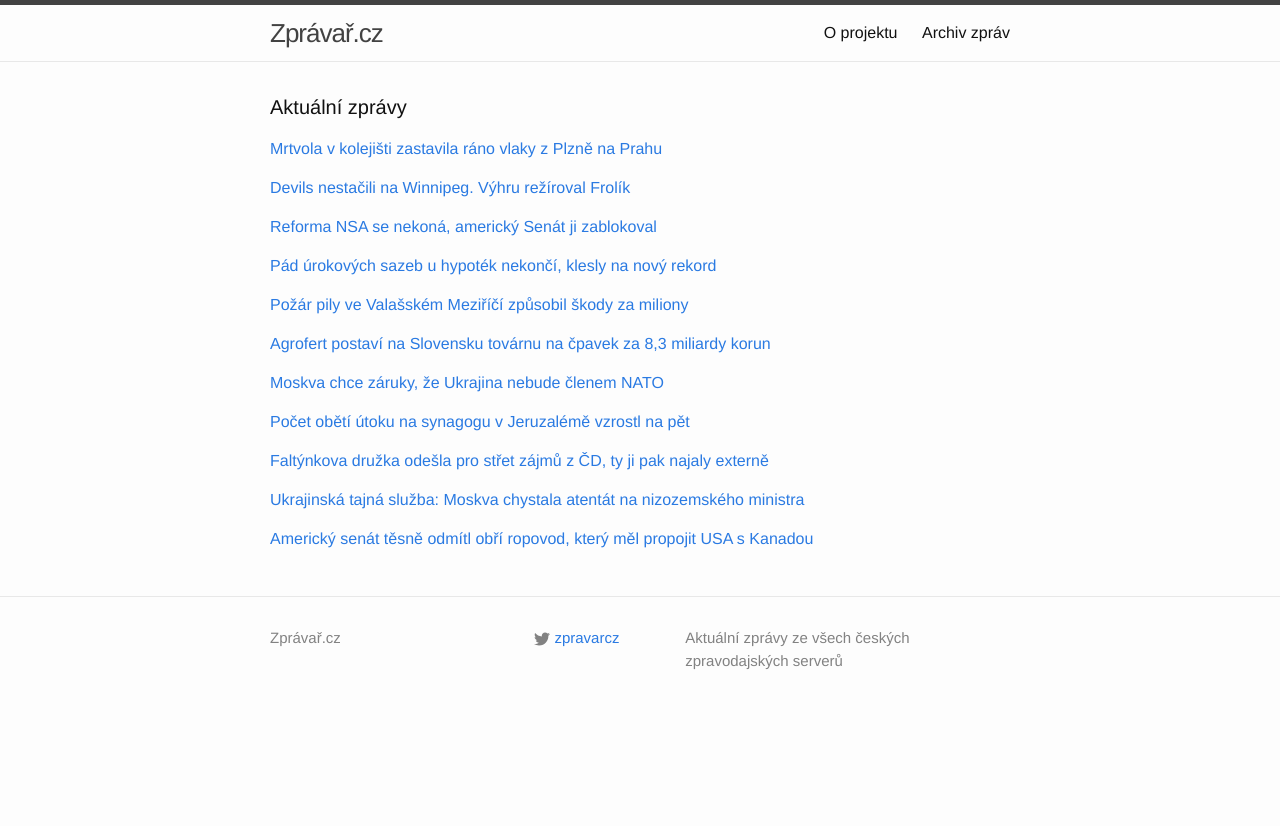
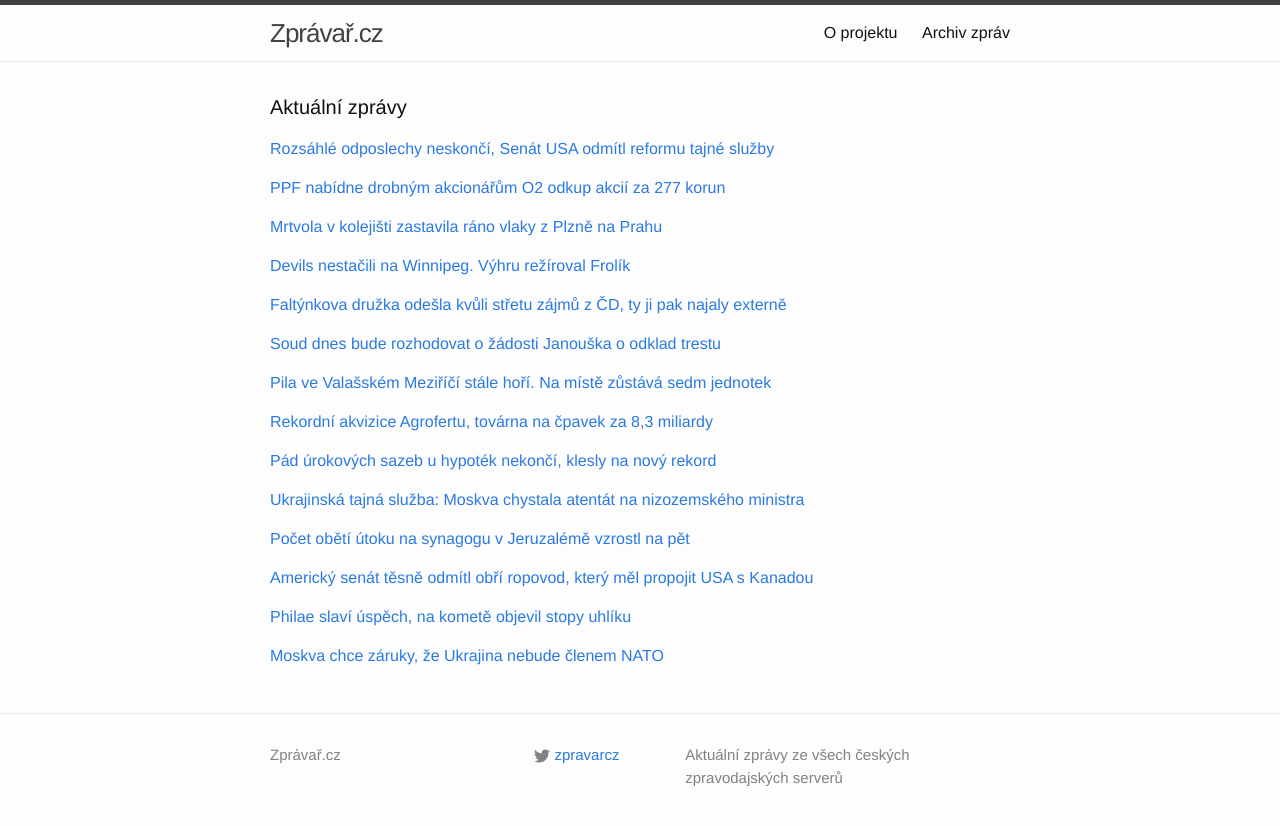
Before and after one commit to adliska/zpravar, a Jekyll site: the page built from index.html, in a window 1280 px wide. Shown: the top 826 px of the page. Built offline with Jekyll 4.4.1, drawn with Linux system fonts in a browser that asks for light colours; some of the changed lines change nothing that is shown.

Commit message:
zpravar news update

```diff
--- a/index.html
+++ b/index.html
@@ -5,8 +5,29 @@ layout: default
 <div class="home">
     <h1 class="page-heading">Aktuální zprávy</h1>
 
-<p><a href="javascript:;" onclick="toggle_visibility('zpravy0')">Mrtvola v kolejišti zastavila ráno vlaky z Plzně na Prahu</a></p>
+<p><a href="javascript:;" onclick="toggle_visibility('zpravy0')">Rozsáhlé odposlechy neskončí, Senát USA odmítl reformu tajné služby</a></p>
 <div id="zpravy0" style="display:none">
+<ul>
+<li><a href=http://zpravy.e15.cz/zahranicni/politika/rozsahle-odposlechy-neskonci-senat-usa-odmitl-reformu-tajne-sluzby-1138132>Rozsáhlé odposlechy neskončí, Senát USA odmítl reformu tajné služby - zpravy.e15.cz</a></li>
+<li><a href=http://www.ceskatelevize.cz/ct24/svet/292856-reforma-nsa-se-nekona-americky-senat-ji-zablokoval/>Reforma NSA se nekoná, americký Senát ji zablokoval - www.ceskatelevize.cz</a></li>
+<li><a href=http://www.lidovky.cz/senat-americkeho-kongresu-zablokoval-reformu-nsa-muze-dal-monitorovat-internet-i-telefony-ghv-/zpravy-svet.aspx?c=A141119_072933_ln_zahranici_ele>Americká NSA se nezmění, může dál monitorovat internet i telefony  - www.lidovky.cz</a></li>
+<li><a href=http://zpravy.aktualne.cz/zahranici/mocna-nsa-se-menit-nebude-senat-reformu-zablokoval/r~a8c3200e6fb011e4bdad0025900fea04/>Mocná NSA se měnit nebude, Senát reformu zablokoval - zpravy.aktualne.cz</a></li>
+<li><a href=http://www.novinky.cz/zahranicni/amerika/353849-republikansti-senatori-smetli-reformu-zkompromitovane-vyzvedne-sluzby-nsa.html>Republikánští senátoři smetli reformu zkompromitované výzvědné služby NSA  - www.novinky.cz</a></li>
+<li><a href=http://www.ceskenoviny.cz/zpravy/zpravy/senat-zablokoval-reformu-zkompromitovane-vyzvedne-sluzby-nsa/1148771>Senát zablokoval reformu zkompromitované výzvědné služby NSA - www.ceskenoviny.cz</a></li>
+<li><a href=http://zpravy.idnes.cz/reforma-nsa-neprosla-senatem-dit-/zahranicni.aspx?c=A141119_023006_zahranicni_neh>NSA se měnit nebude, podle republikánů by to pomohlo jen nepřátelům USA - zpravy.idnes.cz</a></li>
+</ul>
+</div><p><a href="javascript:;" onclick="toggle_visibility('zpravy1')">PPF nabídne drobným akcionářům O2 odkup akcií za 277 korun</a></p>
+<div id="zpravy1" style="display:none">
+<ul>
+<li><a href=http://zpravy.e15.cz/burzy-a-trhy/ceske-akcie/ppf-nabidne-drobnym-akcionarum-o2-odkup-akcii-za-277-korun-1138134>PPF nabídne drobným akcionářům O2 odkup akcií za 277 korun - zpravy.e15.cz</a></li>
+<li><a href=http://byznys.ihned.cz/zpravodajstvi-cesko/c1-63139010-kellnerovo-gesto-ppf-casti-minoritnich-podilniku-o2-opet-nabizi-odkup-akcii>Kellnerovo gesto: PPF části minoritních podílníků O2 opět nabízí odkup akcií - byznys.ihned.cz</a></li>
+<li><a href=http://ekonomika.idnes.cz/ppf-vyplati-minoritni-akcionare-o2-nazev-si-pojistila-na-sedm-let-phm-/ekoakcie.aspx?c=A141119_084051_ekoakcie_neh>O2 si pojistila používání svého názvu, PPF vyplatí drobné akcionáře - ekonomika.idnes.cz</a></li>
+<li><a href=http://www.denik.cz/ekonomika/ppf-nabidne-drobnym-akcionarum-o2-odkup-akcii-za-277-korun-20141119.html>PPF nabídne drobným akcionářům O2 odkup akcií za 277 korun - www.denik.cz</a></li>
+<li><a href=http://zpravy.aktualne.cz/ekonomika/ppf-laka-drobne-akcionare-o2-k-prodeji-nabizi-277-korun/r~51a0956c6fc011e48477002590604f2e/>PPF láká drobné akcionáře O2 k prodeji. Nabízí 277 korun - zpravy.aktualne.cz</a></li>
+<li><a href=http://www.financninoviny.cz/zpravodajstvi/zpravy/ppf-nabidne-drobnym-akcionarum-o2-odkup-akcii-za-277-kc/1148825>PPF nabídne drobným akcionářům O2 odkup akcií za 277 Kč - www.financninoviny.cz</a></li>
+</ul>
+</div><p><a href="javascript:;" onclick="toggle_visibility('zpravy2')">Mrtvola v kolejišti zastavila ráno vlaky z Plzně na Prahu</a></p>
+<div id="zpravy2" style="display:none">
 <ul>
 <li><a href=http://praha.idnes.cz/nejezdily-vlaky-mezi-berounem-a-zdicemi-f0i-/praha-zpravy.aspx?c=A141119_070422_praha-zpravy_skr>Mrtvola v kolejišti zastavila ráno vlaky z Plzně na Prahu - praha.idnes.cz</a></li>
 <li><a href=http://www.rozhlas.cz/_zprava/mezi-berounem-a-zdicemi-uz-vlaky-jezdi-provoz-prerusil-nalez-mrtveho-cloveka-v-kolejisti--1422027>Mezi Berounem a Zdicemi už vlaky jezdí, provoz přerušil nález mrtvého člověka v kolejišti - www.rozhlas.cz</a></li>
@@ -15,8 +36,8 @@ layout: default
 <li><a href=http://www.rozhlas.cz/_zprava/mezi-berounem-a-zdicemi-nejezdi-vlaky-v-kolejisti-nasli-mrtveho-cloveka--1422027>Mezi Berounem a Zdicemi nejezdí vlaky, v kolejišti našli mrtvého člověka  - www.rozhlas.cz</a></li>
 <li><a href=http://praha.idnes.cz/nejezdi-vlaky-mezi-berounem-a-zdicemi-dww-/praha-zpravy.aspx?c=A141119_070422_praha-zpravy_skr>Mezi Berounem a Zdicemi nejezdí vlaky, na kolejích se našla mrtvola - praha.idnes.cz</a></li>
 </ul>
-</div><p><a href="javascript:;" onclick="toggle_visibility('zpravy1')">Devils nestačili na Winnipeg. Výhru režíroval Frolík</a></p>
-<div id="zpravy1" style="display:none">
+</div><p><a href="javascript:;" onclick="toggle_visibility('zpravy3')">Devils nestačili na Winnipeg. Výhru režíroval Frolík</a></p>
+<div id="zpravy3" style="display:none">
 <ul>
 <li><a href=http://sport.aktualne.cz/devils-nestacili-na-winnipeg-vyhru-reziroval-frolik/r~b77a82e06f9c11e4a10c0025900fea04/>Devils nestačili na Winnipeg. Výhru režíroval Frolík - sport.aktualne.cz</a></li>
 <li><a href=http://www.rozhlas.cz/_zprava/frolik-zastinil-ceske-hvezdy-z-new-jersey-toronto-schytalo-debakl--1422029>Frolík zastínil české hvězdy z New Jersey, Toronto schytalo debakl - www.rozhlas.cz</a></li>
@@ -25,58 +46,46 @@ layout: default
 <li><a href=http://www.sportovninoviny.cz/zpravy/frolik-pomohl-winnipegu-k-vyhre-elias-ukoncil-golovy-pust/1148797>Frolík pomohl Winnipegu k výhře, Eliáš ukončil gólový půst - www.sportovninoviny.cz</a></li>
 <li><a href=http://sport.aktualne.cz/havlatuv-gol-nestacil-winnipeg-vyhral-i-diky-trefe-frolika/r~b77a82e06f9c11e4a10c0025900fea04/>Havlátův gól nestačil. Winnipeg vyhrál i díky trefě Frolíka - sport.aktualne.cz</a></li>
 </ul>
-</div><p><a href="javascript:;" onclick="toggle_visibility('zpravy2')">Reforma NSA se nekoná, americký Senát ji zablokoval</a></p>
-<div id="zpravy2" style="display:none">
+</div><p><a href="javascript:;" onclick="toggle_visibility('zpravy4')">Faltýnkova družka odešla kvůli střetu zájmů z ČD, ty ji pak najaly externě</a></p>
+<div id="zpravy4" style="display:none">
 <ul>
-<li><a href=http://www.ceskatelevize.cz/ct24/svet/292856-reforma-nsa-se-nekona-americky-senat-ji-zablokoval/>Reforma NSA se nekoná, americký Senát ji zablokoval - www.ceskatelevize.cz</a></li>
-<li><a href=http://www.lidovky.cz/senat-americkeho-kongresu-zablokoval-reformu-nsa-muze-dal-monitorovat-internet-i-telefony-ghv-/zpravy-svet.aspx?c=A141119_072933_ln_zahranici_ele>Americká NSA se nezmění, může dál monitorovat internet i telefony  - www.lidovky.cz</a></li>
-<li><a href=http://zpravy.aktualne.cz/zahranici/mocna-nsa-se-menit-nebude-senat-reformu-zablokoval/r~a8c3200e6fb011e4bdad0025900fea04/>Mocná NSA se měnit nebude, Senát reformu zablokoval - zpravy.aktualne.cz</a></li>
-<li><a href=http://www.novinky.cz/zahranicni/amerika/353849-republikansti-senatori-smetli-reformu-zkompromitovane-vyzvedne-sluzby-nsa.html>Republikánští senátoři smetli reformu zkompromitované výzvědné služby NSA  - www.novinky.cz</a></li>
-<li><a href=http://www.ceskenoviny.cz/zpravy/zpravy/senat-zablokoval-reformu-zkompromitovane-vyzvedne-sluzby-nsa/1148771>Senát zablokoval reformu zkompromitované výzvědné služby NSA - www.ceskenoviny.cz</a></li>
-<li><a href=http://zpravy.idnes.cz/reforma-nsa-neprosla-senatem-dit-/zahranicni.aspx?c=A141119_023006_zahranicni_neh>NSA se měnit nebude, podle republikánů by to pomohlo jen nepřátelům USA - zpravy.idnes.cz</a></li>
+<li><a href=http://www.novinky.cz/domaci/353854-faltynkova-druzka-odesla-kvuli-stretu-zajmu-z-cd-ty-ji-pak-najaly-externe.html>Faltýnkova družka odešla kvůli střetu zájmů z ČD, ty ji pak najaly externě - www.novinky.cz</a></li>
+<li><a href=http://zpravy.e15.cz/domaci/politika/druzka-faltynka-odesla-pro-stret-zajmu-z-cd-pak-ji-najaly-externe-1138124>Družka Faltýnka odešla pro střet zájmů z ČD, pak ji najaly externě - zpravy.e15.cz</a></li>
+<li><a href=http://www.novinky.cz/domaci/353854-faltynkova-druzka-odesla-pro-stret-zajmu-z-cd-ty-ji-pak-najaly-externe.html>Faltýnkova družka odešla pro střet zájmů z ČD, ty ji pak najaly externě - www.novinky.cz</a></li>
+<li><a href=http://zpravy.aktualne.cz/domaci/druzka-faltynka-odesla-z-ceskych-drah-pak-ji-najaly-externe/r~3970640a6fb511e4b5c5002590604f2e/>Družka Faltýnka odešla z Českých drah, pak ji najaly externě - zpravy.aktualne.cz</a></li>
+<li><a href=http://www.ceskenoviny.cz/zpravy/zpravy/druzka-faltynka-odesla-pro-stret-zajmu-z-cd-pak-ji-najaly-externe/1148779>Družka Faltýnka odešla pro střet zájmů z ČD,pak ji najaly externě - www.ceskenoviny.cz</a></li>
 </ul>
-</div><p><a href="javascript:;" onclick="toggle_visibility('zpravy3')">Pád úrokových sazeb u hypoték nekončí, klesly na nový rekord</a></p>
-<div id="zpravy3" style="display:none">
+</div><p><a href="javascript:;" onclick="toggle_visibility('zpravy5')">Soud dnes bude rozhodovat o žádosti Janouška o odklad trestu</a></p>
+<div id="zpravy5" style="display:none">
+<ul>
+<li><a href=http://www.denik.cz/z_domova/soud-dnes-bude-rozhodovat-o-zadosti-janouska-o-odklad-trestu-20141119.html>Soud dnes bude rozhodovat o žádosti Janouška o odklad trestu - www.denik.cz</a></li>
+<li><a href=http://echo24.cz/a/iheGc>Soud zamítl Janouškovu žádost o odklad, zůstává ve vězení - echo24.cz</a></li>
+<li><a href=http://www.rozhlas.cz/_zprava/soud-se-zacne-zabyvat-zadosti-o-odklad-trestu-pro-lobbistu-romana-janouska--1422014>Soud se začne zabývat žádostí o odklad trestu pro lobbistu Romana Janouška  - www.rozhlas.cz</a></li>
+<li><a href=https://echo24.cz/a/irjzR>Janoušek nastoupil trest v Brně. Je tam vezeňská nemocnice - echo24.cz</a></li>
+</ul>
+</div><p><a href="javascript:;" onclick="toggle_visibility('zpravy6')">Pila ve Valašském Meziříčí stále hoří. Na místě zůstává sedm jednotek</a></p>
+<div id="zpravy6" style="display:none">
+<ul>
+<li><a href=http://zlin.idnes.cz/hasici-ve-valasskem-mezirici-dohasuji-pozar-byvale-pily-p2t-/zlin-zpravy.aspx?c=A141119_080452_zlin-zpravy_jpl>Pila ve Valašském Meziříčí stále hoří. Na místě zůstává sedm jednotek - zlin.idnes.cz</a></li>
+<li><a href=http://www.ceskatelevize.cz/ct24/regiony/292857-pozar-pily-ve-valasskem-mezirici-zpusobil-skody-za-miliony/>Požár pily ve Valašském Meziříčí způsobil škody za miliony - www.ceskatelevize.cz</a></li>
+<li><a href=http://www.ceskenoviny.cz/zpravy/zpravy/skody-na-arealu-byvale-pily-ve-val-mezirici-pujdou-do-milionu/1148808>Škody na areálu bývalé pily ve Val. Meziříčí půjdou do milionů - www.ceskenoviny.cz</a></li>
+<li><a href=http://www.novinky.cz/krimi/353837-ve-valasskem-mezirici-horela-pila-dva-zamestnanci-jsou-popaleni.html>Ve Valašském Meziříčí hořela pila, dva zaměstnanci jsou popálení - www.novinky.cz</a></li>
+</ul>
+</div><p><a href="javascript:;" onclick="toggle_visibility('zpravy7')">Rekordní akvizice Agrofertu, továrna na čpavek za 8,3 miliardy</a></p>
+<div id="zpravy7" style="display:none">
+<ul>
+<li><a href=http://zpravy.e15.cz/byznys/prumysl-a-energetika/rekordni-akvizice-agrofertu-tovarna-na-cpavek-za-8-3-miliardy-1138133>Rekordní akvizice Agrofertu, továrna na čpavek za 8,3 miliardy - zpravy.e15.cz</a></li>
+<li><a href=http://www.denik.cz/ekonomika/agrofert-postavi-na-slovensku-tovarnu-na-cpavek-za-8-3-miliardy-korun-20141119.html>Agrofert postaví na Slovensku továrnu na čpavek za 8,3 miliardy korun - www.denik.cz</a></li>
+<li><a href=http://echo24.cz/a/iQFAr>Největší akvizice Agrofertu: továrna na čpavek za 8 mld. - echo24.cz</a></li>
+<li><a href=http://www.financninoviny.cz/zpravodajstvi/zpravy/agrofert-se-dohodl-na-stavbe-tovarny-na-cpavek-za-8-3-miliardy-kc/1148822>Agrofert se dohodl na stavbě továrny na čpavek za 8,3 miliardy Kč - www.financninoviny.cz</a></li>
+</ul>
+</div><p><a href="javascript:;" onclick="toggle_visibility('zpravy8')">Pád úrokových sazeb u hypoték nekončí, klesly na nový rekord</a></p>
+<div id="zpravy8" style="display:none">
 <ul>
 <li><a href=http://zpravy.aktualne.cz/finance/pad-urokovych-sazeb-u-hypotek-nekonci-klesly-na-novy-rekord/r~ca5ad2ea6f3b11e4b5c5002590604f2e/>Pád úrokových sazeb u hypoték nekončí, klesly na nový rekord - zpravy.aktualne.cz</a></li>
 <li><a href=http://www.financninoviny.cz/zpravodajstvi/zpravy/sazby-hypotek-klesly-opet-na-rekordni-minimum-2-51-procenta/1148765>Sazby hypoték klesly opět na rekordní minimum 2,51 procenta - www.financninoviny.cz</a></li>
 <li><a href=http://www.novinky.cz/ekonomika/353847-sazby-hypotek-klesly-opet-na-rekordni-minimum-2-51-procenta.html>Sazby hypoték klesly opět na rekordní minimum 2,51 procenta  - www.novinky.cz</a></li>
 <li><a href=http://finance.idnes.cz/prumerne-urokove-sazby-hypotek-rijen-2014-fd7-/hypoindex.aspx?c=A141113_142645_hypoindex_zuk>Sazby hypoték stále padají a nic je nezastaví - finance.idnes.cz</a></li>
-</ul>
-</div><p><a href="javascript:;" onclick="toggle_visibility('zpravy4')">Požár pily ve Valašském Meziříčí způsobil škody za miliony</a></p>
-<div id="zpravy4" style="display:none">
-<ul>
-<li><a href=http://www.ceskatelevize.cz/ct24/regiony/292857-pozar-pily-ve-valasskem-mezirici-zpusobil-skody-za-miliony/>Požár pily ve Valašském Meziříčí způsobil škody za miliony - www.ceskatelevize.cz</a></li>
-<li><a href=http://www.ceskenoviny.cz/zpravy/zpravy/skody-na-arealu-byvale-pily-ve-val-mezirici-pujdou-do-milionu/1148808>Škody na areálu bývalé pily ve Val. Meziříčí půjdou do milionů - www.ceskenoviny.cz</a></li>
-<li><a href=http://www.novinky.cz/krimi/353837-ve-valasskem-mezirici-horela-pila-dva-zamestnanci-jsou-popaleni.html>Ve Valašském Meziříčí hořela pila, dva zaměstnanci jsou popálení - www.novinky.cz</a></li>
-</ul>
-</div><p><a href="javascript:;" onclick="toggle_visibility('zpravy5')">Agrofert postaví na Slovensku továrnu na čpavek za 8,3 miliardy korun</a></p>
-<div id="zpravy5" style="display:none">
-<ul>
-<li><a href=http://www.denik.cz/ekonomika/agrofert-postavi-na-slovensku-tovarnu-na-cpavek-za-8-3-miliardy-korun-20141119.html>Agrofert postaví na Slovensku továrnu na čpavek za 8,3 miliardy korun - www.denik.cz</a></li>
-<li><a href=http://echo24.cz/a/iQFAr>Největší akvizice Agrofertu: továrna na čpavek za 8 mld. - echo24.cz</a></li>
-<li><a href=http://www.financninoviny.cz/zpravodajstvi/zpravy/agrofert-se-dohodl-na-stavbe-tovarny-na-cpavek-za-8-3-miliardy-kc/1148822>Agrofert se dohodl na stavbě továrny na čpavek za 8,3 miliardy Kč - www.financninoviny.cz</a></li>
-</ul>
-</div><p><a href="javascript:;" onclick="toggle_visibility('zpravy6')">Moskva chce záruky, že Ukrajina nebude členem NATO </a></p>
-<div id="zpravy6" style="display:none">
-<ul>
-<li><a href=http://www.novinky.cz/zahranicni/evropa/353851-moskva-chce-zaruky-ze-ukrajina-nebude-clenem-nato.html>Moskva chce záruky, že Ukrajina nebude členem NATO  - www.novinky.cz</a></li>
-<li><a href=http://www.novinky.cz/zahranicni/evropa/353851-rusko-chce-zaruky-ze-ukrajina-nebude-clenem-nato.html>Rusko chce záruky, že Ukrajina nebude členem NATO  - www.novinky.cz</a></li>
-<li><a href=http://www.ceskenoviny.cz/zpravy/zpravy/peskov-rusko-chce-zaruky-ze-ukrajina-nebude-clenem-nato/1148766>Peskov: Rusko chce záruky, že Ukrajina nebude členem NATO - www.ceskenoviny.cz</a></li>
-</ul>
-</div><p><a href="javascript:;" onclick="toggle_visibility('zpravy7')">Počet obětí útoku na synagogu v Jeruzalémě vzrostl na pět </a></p>
-<div id="zpravy7" style="display:none">
-<ul>
-<li><a href=http://www.lidovky.cz/pocet-obeti-utoku-na-synagogu-v-jeruzaleme-vzrostl-na-pet-p34-/zpravy-svet.aspx?c=A141119_081248_ln_zahranici_ele>Počet obětí útoku na synagogu v Jeruzalémě vzrostl na pět  - www.lidovky.cz</a></li>
-<li><a href=http://zpravy.aktualne.cz/zahranici/pocet-obeti-utoku-na-synagogu-v-jeruzaleme-vzrostl-na-pet/r~ca4252c26fba11e4b0c4002590604f2e/>Počet obětí útoku na synagogu v Jeruzalémě vzrostl na pět - zpravy.aktualne.cz</a></li>
-<li><a href=http://www.ceskenoviny.cz/zpravy/zpravy/pocet-obeti-utoku-na-synagogu-v-jeruzaleme-vzrostl-na-pet/1148815>Počet obětí útoku na synagogu v Jeruzalémě vzrostl na pět - www.ceskenoviny.cz</a></li>
-</ul>
-</div><p><a href="javascript:;" onclick="toggle_visibility('zpravy8')">Faltýnkova družka odešla pro střet zájmů z ČD, ty ji pak najaly externě</a></p>
-<div id="zpravy8" style="display:none">
-<ul>
-<li><a href=http://www.novinky.cz/domaci/353854-faltynkova-druzka-odesla-pro-stret-zajmu-z-cd-ty-ji-pak-najaly-externe.html>Faltýnkova družka odešla pro střet zájmů z ČD, ty ji pak najaly externě - www.novinky.cz</a></li>
-<li><a href=http://zpravy.aktualne.cz/domaci/druzka-faltynka-odesla-z-ceskych-drah-pak-ji-najaly-externe/r~3970640a6fb511e4b5c5002590604f2e/>Družka Faltýnka odešla z Českých drah, pak ji najaly externě - zpravy.aktualne.cz</a></li>
-<li><a href=http://www.ceskenoviny.cz/zpravy/zpravy/druzka-faltynka-odesla-pro-stret-zajmu-z-cd-pak-ji-najaly-externe/1148779>Družka Faltýnka odešla pro střet zájmů z ČD,pak ji najaly externě - www.ceskenoviny.cz</a></li>
 </ul>
 </div><p><a href="javascript:;" onclick="toggle_visibility('zpravy9')">Ukrajinská tajná služba: Moskva chystala atentát na nizozemského ministra</a></p>
 <div id="zpravy9" style="display:none">
@@ -85,11 +94,32 @@ layout: default
 <li><a href=http://www.ceskenoviny.cz/zpravy/zpravy/nizozemsky-ministr-se-pry-v-charkove-mel-stat-obeti-atentatu/1148793>Nizozemský ministr se prý v Charkově měl stát obětí atentátu - www.ceskenoviny.cz</a></li>
 <li><a href=http://www.novinky.cz/zahranicni/evropa/353848-nizozemsky-ministr-se-pry-v-charkove-mel-stat-obeti-atentatu.html>Nizozemský ministr se prý v Charkově měl stát obětí atentátu  - www.novinky.cz</a></li>
 </ul>
-</div><p><a href="javascript:;" onclick="toggle_visibility('zpravy10')">Americký senát těsně odmítl obří ropovod, který měl propojit USA s Kanadou</a></p>
+</div><p><a href="javascript:;" onclick="toggle_visibility('zpravy10')">Počet obětí útoku na synagogu v Jeruzalémě vzrostl na pět </a></p>
 <div id="zpravy10" style="display:none">
+<ul>
+<li><a href=http://www.lidovky.cz/pocet-obeti-utoku-na-synagogu-v-jeruzaleme-vzrostl-na-pet-p34-/zpravy-svet.aspx?c=A141119_081248_ln_zahranici_ele>Počet obětí útoku na synagogu v Jeruzalémě vzrostl na pět  - www.lidovky.cz</a></li>
+<li><a href=http://zpravy.aktualne.cz/zahranici/pocet-obeti-utoku-na-synagogu-v-jeruzaleme-vzrostl-na-pet/r~ca4252c26fba11e4b0c4002590604f2e/>Počet obětí útoku na synagogu v Jeruzalémě vzrostl na pět - zpravy.aktualne.cz</a></li>
+<li><a href=http://www.ceskenoviny.cz/zpravy/zpravy/pocet-obeti-utoku-na-synagogu-v-jeruzaleme-vzrostl-na-pet/1148815>Počet obětí útoku na synagogu v Jeruzalémě vzrostl na pět - www.ceskenoviny.cz</a></li>
+</ul>
+</div><p><a href="javascript:;" onclick="toggle_visibility('zpravy11')">Americký senát těsně odmítl obří ropovod, který měl propojit USA s Kanadou</a></p>
+<div id="zpravy11" style="display:none">
 <ul>
 <li><a href=http://zahranicni.ihned.cz/c1-63138990-americky-senat-tesne-odmitl-obri-ropovod-ktery-mel-propojit-usa-s-kanadou>Americký senát těsně odmítl obří ropovod, který měl propojit USA s Kanadou - zahranicni.ihned.cz</a></li>
 <li><a href=http://www.rozhlas.cz/_zprava/americky-senat-tesne-zamitl-stavbu-obriho-ropovodu-keystone-xl--1422017>Americký senát těsně zamítl stavbu obřího ropovodu Keystone XL - www.rozhlas.cz</a></li>
 <li><a href=http://zpravy.idnes.cz/schvaleni-vystavby-ropovodu-keystone-americkym-senatem-pzd-/zahranicni.aspx?c=A141118_161804_zahranicni_ert>Americký Senát těsně neschválil výstavbu kritizovaného obřího ropovodu - zpravy.idnes.cz</a></li>
 </ul>
+</div><p><a href="javascript:;" onclick="toggle_visibility('zpravy12')">Philae slaví úspěch, na kometě objevil stopy uhlíku</a></p>
+<div id="zpravy12" style="display:none">
+<ul>
+<li><a href=http://www.ceskatelevize.cz/ct24/svet/292859-philae-slavi-uspech-na-komete-objevil-stopy-uhliku/>Philae slaví úspěch, na kometě objevil stopy uhlíku - www.ceskatelevize.cz</a></li>
+<li><a href=http://www.rozhlas.cz/_zprava/zarodky-zivota-mohla-na-zemi-prinest-kometa-naznacuji-objevy-sondy-philae--1422032>Zárodky života mohla na Zemi přinést kometa, naznačují objevy sondy Philae - www.rozhlas.cz</a></li>
+<li><a href=http://www.novinky.cz/veda-skoly/353852-sonda-na-komete-nasla-stopy-uhliku.html>Sonda na kometě našla stopy uhlíku - www.novinky.cz</a></li>
+</ul>
+</div><p><a href="javascript:;" onclick="toggle_visibility('zpravy13')">Moskva chce záruky, že Ukrajina nebude členem NATO </a></p>
+<div id="zpravy13" style="display:none">
+<ul>
+<li><a href=http://www.novinky.cz/zahranicni/evropa/353851-moskva-chce-zaruky-ze-ukrajina-nebude-clenem-nato.html>Moskva chce záruky, že Ukrajina nebude členem NATO  - www.novinky.cz</a></li>
+<li><a href=http://www.novinky.cz/zahranicni/evropa/353851-rusko-chce-zaruky-ze-ukrajina-nebude-clenem-nato.html>Rusko chce záruky, že Ukrajina nebude členem NATO  - www.novinky.cz</a></li>
+<li><a href=http://www.ceskenoviny.cz/zpravy/zpravy/peskov-rusko-chce-zaruky-ze-ukrajina-nebude-clenem-nato/1148766>Peskov: Rusko chce záruky, že Ukrajina nebude členem NATO - www.ceskenoviny.cz</a></li>
+</ul>
 </div></div>
```
